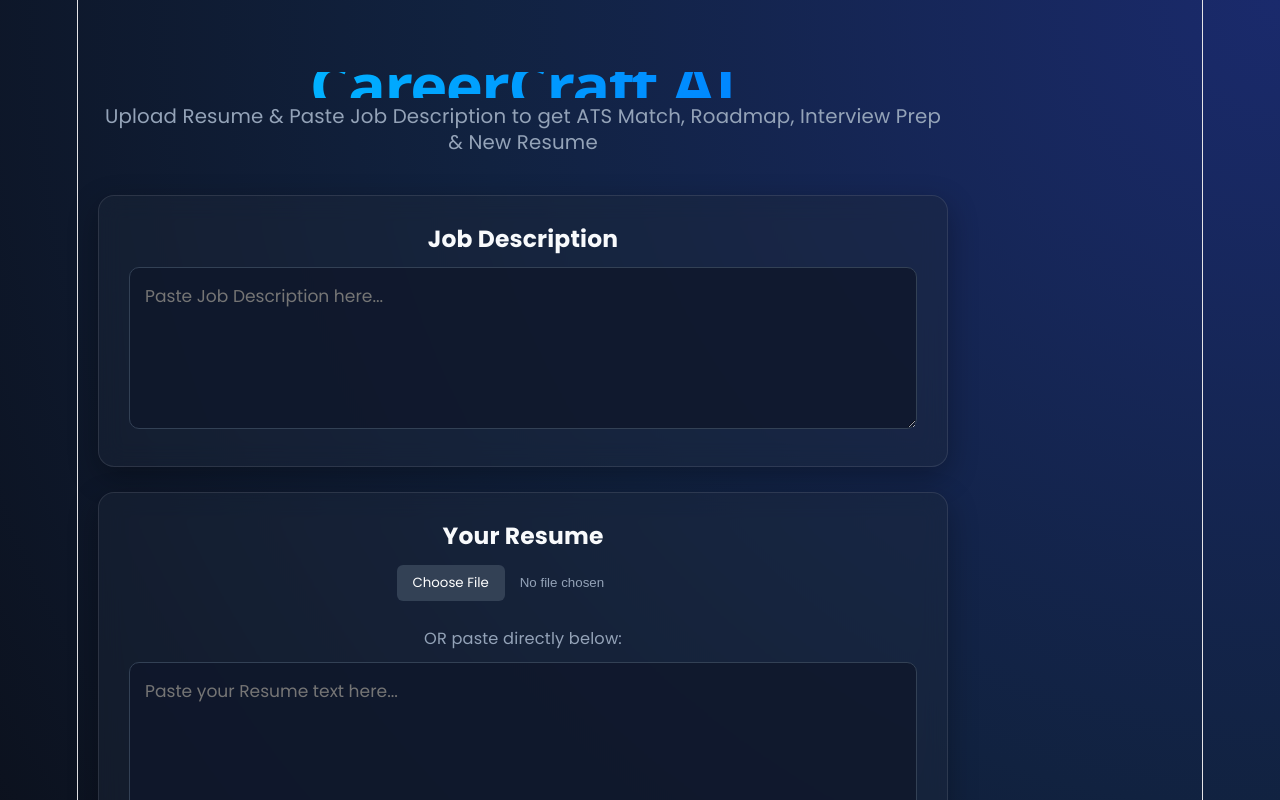
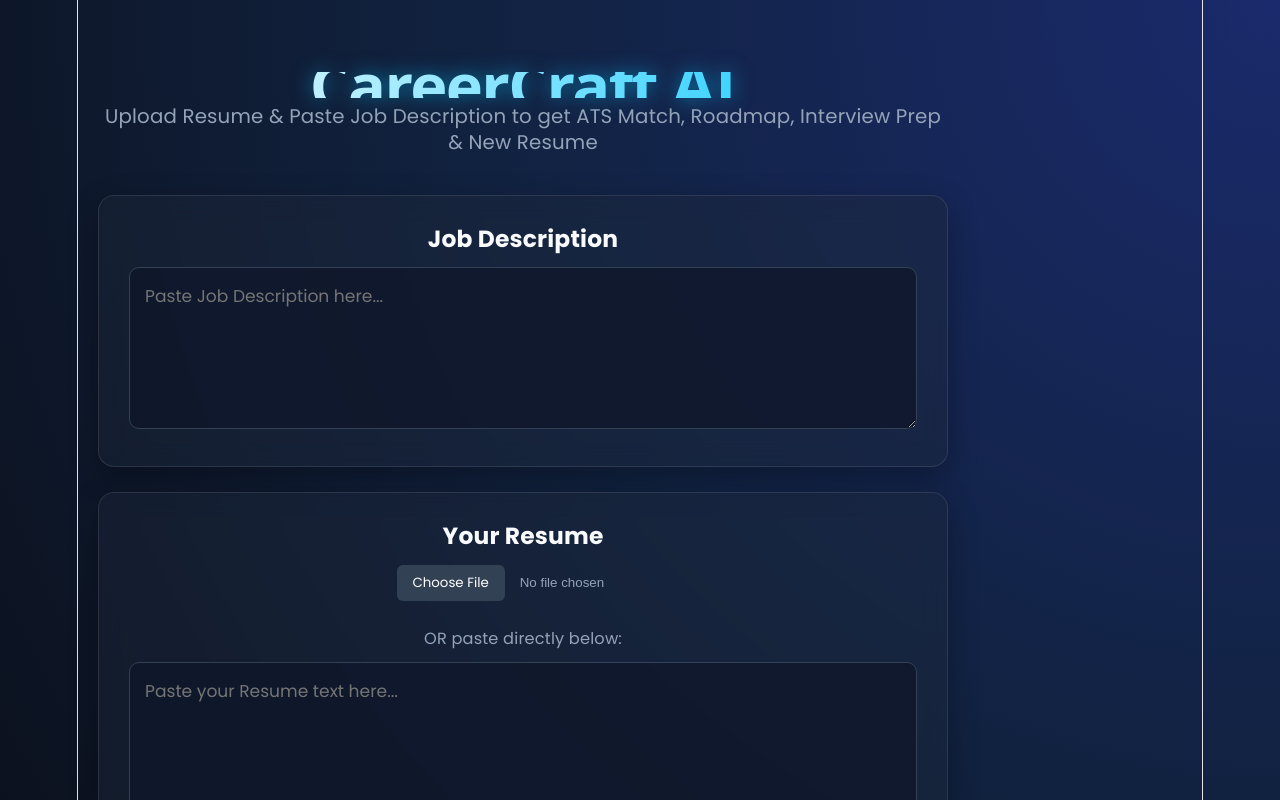
Before and after one commit to InnovateX26/Career_Forge, a React app in the folder Frontend/: page / in a window 1280 px wide. Shown: the top 800 px of the page. Built offline with nearby package versions, Linux system fonts and the light colour scheme; the HTML template or start-up script is replaced by a standard one.

Commit message:
Bright White and Neon Cyan  gradient for dark background pop

```diff
--- a/Frontend/src/App.css
+++ b/Frontend/src/App.css
@@ -22,9 +22,12 @@ body {
   font-weight: 700;
   text-align: center;
   margin-bottom: 5px;
-  background: linear-gradient(to right, #00c6ff, #0072ff);
+
+  background: linear-gradient(to right, #ffffff, #00c6ff);
   -webkit-background-clip: text;
   -webkit-text-fill-color: transparent;
+
+  filter: drop-shadow(0 0 10px rgba(0, 198, 255, 0.5));
 }
 
 .subtitle {
@@ -128,10 +131,3 @@ body {
 .result-build { background: rgba(88, 28, 135, 0.4); border-left: 5px solid #e94057; }
 
 @keyframes fadeIn { from { opacity: 0; transform: translateY(15px); } to { opacity: 1; transform: translateY(0); } }
-
-.title {
-  font-size: 3.5rem;
-  font-weight: 700;
-  text-align: center;
-  margin-bottom: 5px;
-}
```
